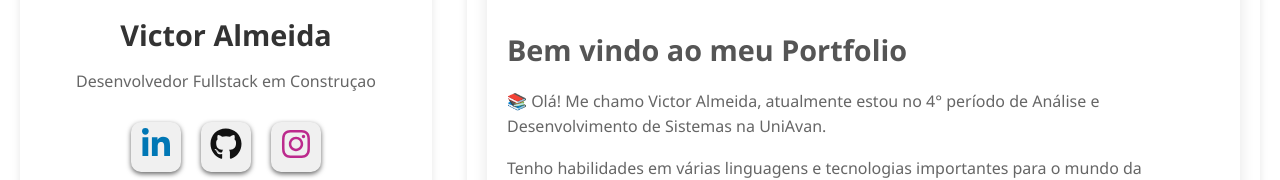
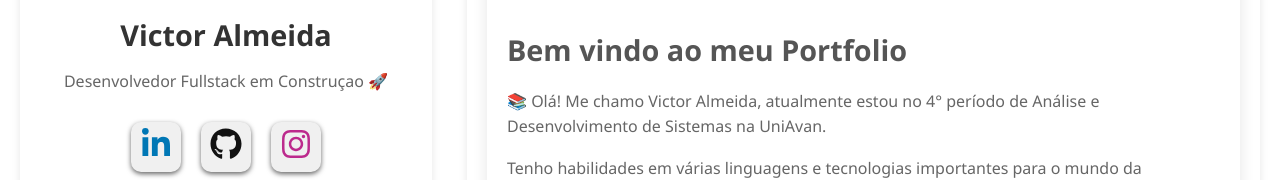
Before and after one commit to victoralmeidaa/react_victor-almeida, a React (Vite) app: page / in a window 1280 px wide. Shown: the part 318-498 px from the top of the page. Built offline with nearby package versions, Linux system fonts and the light colour scheme.

Commit message:
add descricao perfil

```diff
--- a/src/components/BarLateral-Components/Perfil.jsx
+++ b/src/components/BarLateral-Components/Perfil.jsx
@@ -8,7 +8,7 @@ export default function Perfil() {
     <div className="perfil">
         <img src={MinhaFoto} alt="Foto de perfil" className="perfil-foto" />
         <h2 className="perfil-name">Victor Almeida</h2>
-        <p className="perfil-descricao">Desenvolvedor Fullstack em Construçao</p>
+        <p className="perfil-descricao">Desenvolvedor Fullstack em Construçao 🚀</p>
         <div className="redesSociais">
             <RedesSociais />
             <InfoContato />
```
